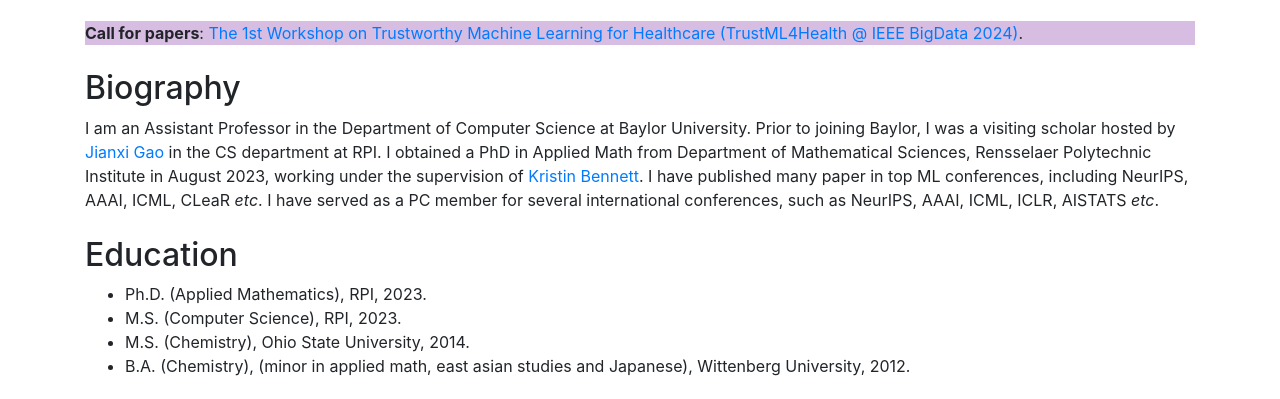
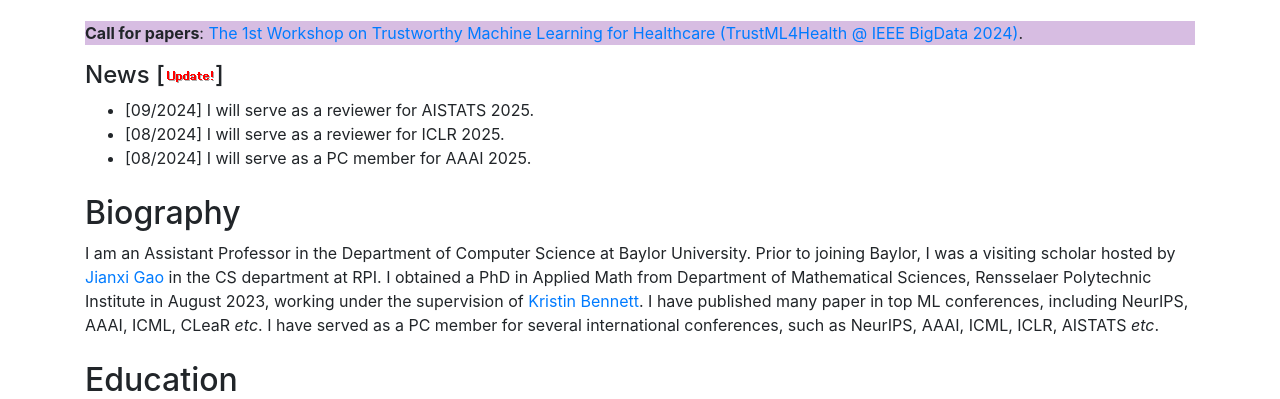
Before and after one commit to shou-xiao/shou-xiao.github.io, a website: page index.html in a window 1280 px wide. Shown: the part 341-740 px from the top of the page. Drawn offline with Linux system fonts and the light colour scheme; files whose address does not match are found by name.

Commit message:
Update index.html

```diff
--- a/index.html
+++ b/index.html
@@ -85,43 +85,12 @@
 
 
 
-<!-- 	<h4>News [<img src="./index_files//update.gif">]</h4>
+	<h4>News [<img src="./index_files//update.gif">]</h4>
 	    <ul>
 		<li>[09/2024] I will serve as a reviewer for AISTATS 2025. </li>
-		<li>[09/2024] I will serve as the Guest Editor for the Journal of Mathematics, MDPI. </li>
-		<li>[08/2024] A tutorial is accepted by IEEE BigData 2024. </li>
-		<li>[08/2024] I will serve as a reviewer for ICASSP 2025. </li>
-		<li>[08/2024] I will serve as a PC member for WWW 2025. </li>
 		<li>[08/2024] I will serve as a reviewer for ICLR 2025. </li>
-		<li>[08/2024] I am invited to serve as the tutorial co-chair for PAKDD 2025. </li>
 		<li>[08/2024] I will serve as a PC member for AAAI 2025. </li>
-		<li>[07/2024] One paper is accepted by CIKM 2024. </li>
-		<li>[07/2024] I will serve as a PC member for ACM SIGKDD 2025. </li>
-		<li>[07/2024] One paper is accepted by ECAI 2024. </li>
-		<li>[07/2024] Five papers are accepted by KDD workshops 2024. </li>
-		<li>[06/2024] I will serve as a reviewer for ACML 2024. </li>
-		<li>[05/2024] I will serve as a reviewer for NeurIPS 2024. </li>
-		<li>[05/2024] One paper is accepted by KDD 2024 (research track). </li>
-		<li>[05/2024] I will serve as a PC member for ICDM 2024. </li>
-		<li>[05/2024] We're delighted to announce that two workshop proposals (RobustMLDS and TrustML4Health) have been accepted by IEEE Bigdata 2024. </li>
-		<li>[04/2024] Two papers are accepted by IJCAI 2024. </li>
-		<li>[04/2024] One paper is accepted by a CVPR 2024 workshop. </li>
-		<li>[04/2024] I am invited to give a research talk by Equifax Inc. </li>
-		<li>[04/2024] I will serve as a reviewer for the Journal of Advances in Artificial Intelligence and Machine Learning. </li>
-		<li>[04/2024] I will serve as a panelist for an NSF panel. </li>
-		<li>[03/2024] Our new work (distribution shifts on graphs) is now available on ArXiv. </li>
-		<li>[03/2024] We're delighted to announce that our workshop proposal on Ethical AI has been accepted by KDD 2024. </li>
-		<li>[03/2024] We're delighted to announce that our workshop proposal on Uncertainty Reasoning and Quantification has been accepted by KDD 2024. </li>
-		<li>[03/2024] I will serve as a panelist for an NSF panel. </li>
-		<li>[03/2024] One paper is accepted by IGARSS 2024. </li>
-		<li>[03/2024] I will serve as the Co-Chair of the IEEE BigData 2024 Big Data Cup Challenges. </li>
-		<li">[03/2024] I will serve as a PC member for CIKM 2024. </li>
-		<li>[02/2024] I will serve as a PC member for ECML PKDD 2024. </li>
-		<li>[02/2024] I will serve as a PC member for IEEE Bigdata 2024. </li>
-		<li>[02/2024] Our new survey paper (Fairness in Distribution Shifts) is now available on ArXiv. </li>
-		<li>[01/2024] I will serve as a PC member for ACM SIGKDD 2024. </li>
-		<li>[01/2024] I will serve as a panelist for an NSF panel. </li>
-	    </ul> -->
+	    </ul>
 
 	<div class="my-4 text-left">
 	<h2>Biography</h2>
```
